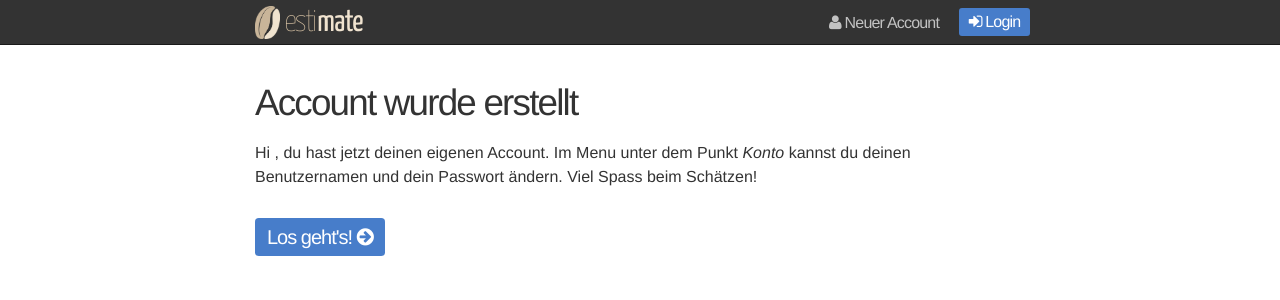
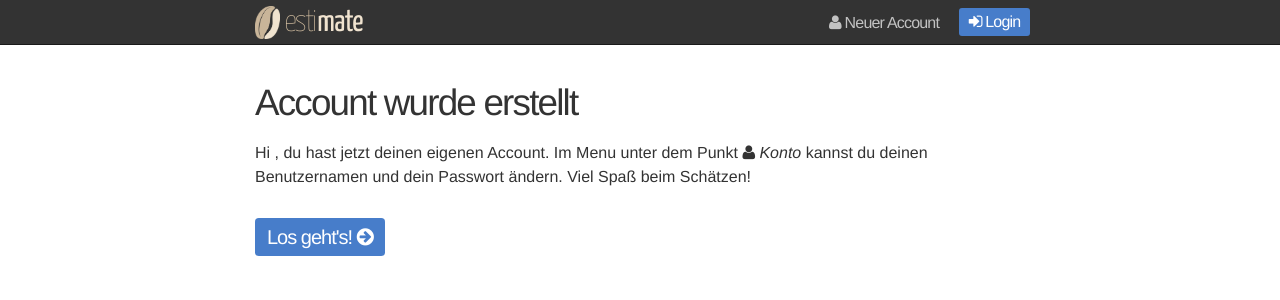
Before and after one commit to tmjssz/estimate, a Django app: a page that uses userauth/templates/userauth/register_done.html in a window 1280 px wide. Shown: the top 300 px of the page. Run offline with Django 3.2, Linux system fonts and the light colour scheme; some libraries are stand-ins or nearby versions.

Commit message:
Willkommens-Seite nach Registrierung verbessert

```diff
--- a/userauth/templates/userauth/register_done.html
+++ b/userauth/templates/userauth/register_done.html
@@ -7,7 +7,7 @@
 
 	<h2>Account wurde erstellt</h2>
 
-	<p>Hi {{ user.username }}, du hast jetzt deinen eigenen Account. Im Menu unter dem Punkt <i>Konto</i> kannst du deinen Benutzernamen und dein Passwort ändern. Viel Spass beim Schätzen!</p>
+	<p>Hi {{ user.username }}, du hast jetzt deinen eigenen Account. Im Menu unter dem Punkt <i class="fa fa-user"></i> <i>Konto</i> kannst du deinen Benutzernamen und dein Passwort ändern. Viel Spaß beim Schätzen!</p>
 
 	<br>
 
```
